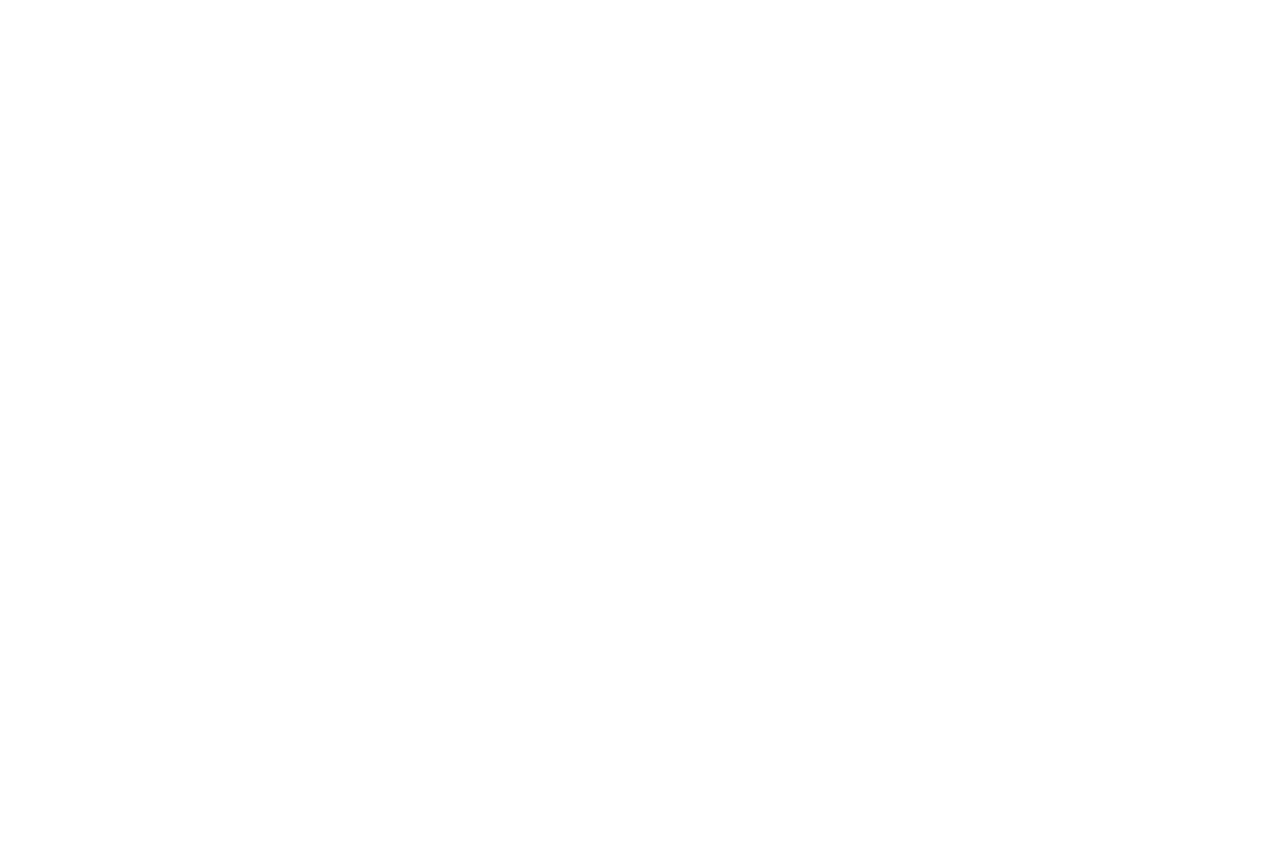
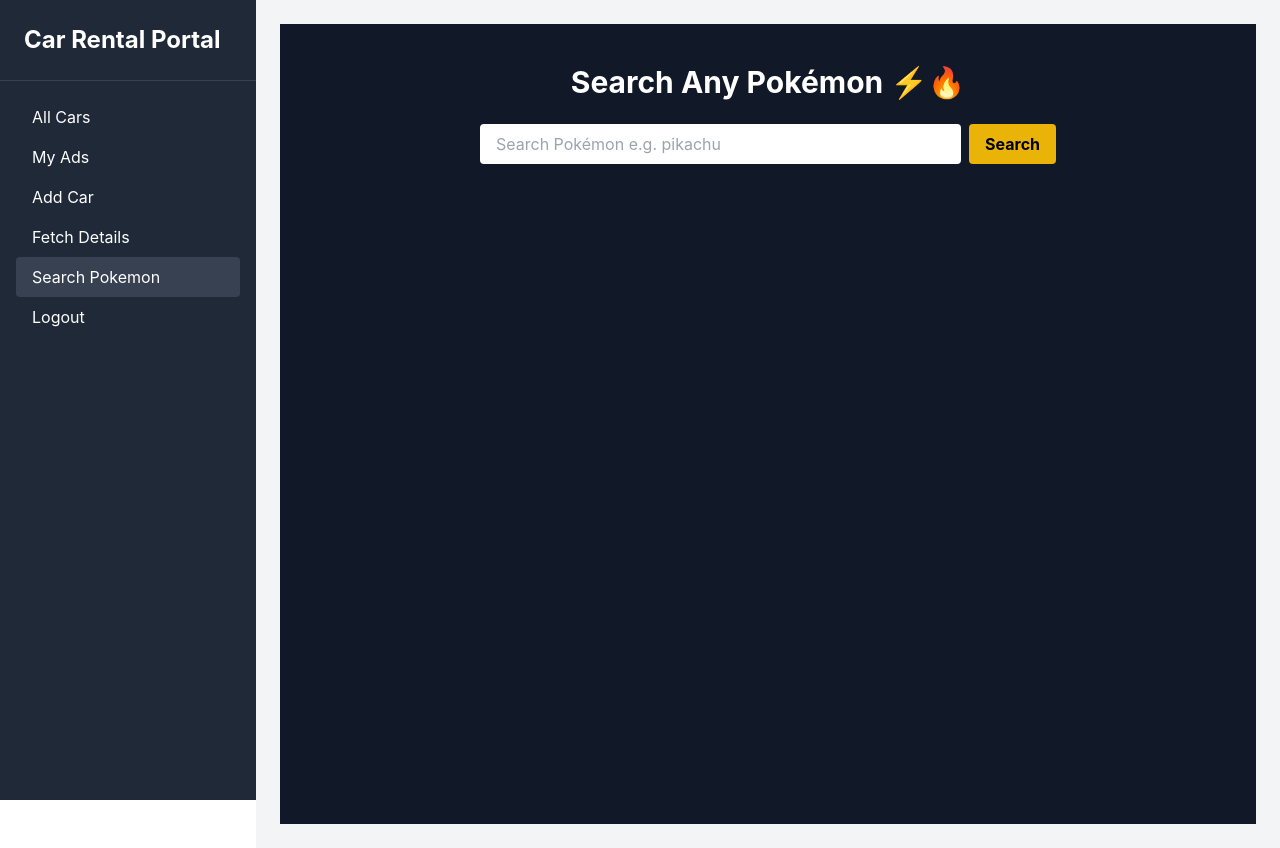
Before and after one commit to abhay2055/car-rental, a React (Create React App) app in the folder frontend/: page /pokemon in a window 1280 px wide. Before the commit this address had no page. Before the commit the page ends 800 px from the top, so only its background shows below. Built offline with nearby package versions, Linux system fonts and the light colour scheme.

Commit message:
Added styling and sidebar

```diff
--- a/frontend/public/index.html
+++ b/frontend/public/index.html
@@ -9,7 +9,7 @@
       name="description"
       content="Web site created using create-react-app"
     />
-    <!-- <link rel="apple-touch-icon" href="%PUBLIC_URL%/logo192.png" /> -->
+    <link rel="apple-touch-icon" href="%PUBLIC_URL%/logo192.png" />
     <!--
       manifest.json provides metadata used when your web app is installed on a
       user's mobile device or desktop. See https://developers.google.com/web/fundamentals/web-app-manifest/
--- a/frontend/src/App.js
+++ b/frontend/src/App.js
@@ -1,28 +1,3 @@
-// import logo from './logo.svg';
-// import './App.css';
-
-// function App() {
-//   return (
-//     <div className="App">
-//       <header className="App-header">
-//         <img src={logo} className="App-logo" alt="logo" />
-//         <p>
-//           Edit <code>src/App.js</code> and save to reload.
-//         </p>
-//         <a
-//           className="App-link"
-//           href="https://reactjs.org"
-//           target="_blank"
-//           rel="noopener noreferrer"
-//         >
-//           Learn React
-//         </a>
-//       </header>
-//     </div>
-//   );
-// }
-
-// export default App;
 import { BrowserRouter, Routes, Route } from "react-router-dom";
 import Register from "./pages/Register";
 import Login from "./pages/Login";
@@ -30,29 +5,62 @@
 import Home from "./pages/Home";
 import AddCar from "./pages/AddCar";
 import MyAdds from "./pages/MyAdds";
+import Pokemon from "./pages/Pokemon";
 import Logout from "./pages/Logout";
 import CarCollection from "./pages/AllCarListing";
 import ProtectedRoute from "./components/ProtectedRoute";
+import Layout from "./components/Layout";
 
 function App() {
   return (
     <BrowserRouter>
       <Routes>
         <Route path="/" element={<Home />} />
+
         <Route path="/register" element={<Register />} />
         <Route path="/login" element={<Login />} />
         <Route
           path="/feed"
           element={
             <ProtectedRoute>
-              {" "}
-              <Feed />{" "}
+              <Layout>
+                <Feed />
+              </Layout>
             </ProtectedRoute>
           }
         />
-        <Route path="/add-car" element={<AddCar />} />
-        <Route path="/get/user/car" element={<MyAdds />} />
-        <Route path="/cars" element={<CarCollection />} />
+        <Route
+          path="/add-car"
+          element={
+            <Layout>
+              <AddCar />
+            </Layout>
+          }
+        />
+        <Route
+          path="/get/user/car"
+          element={
+            <Layout>
+              <MyAdds />
+            </Layout>
+          }
+        />
+        <Route
+          path="/cars"
+          element={
+            <Layout>
+              <CarCollection />
+            </Layout>
+          }
+        />
+        <Route
+          path="/pokemon"
+          element={
+            <Layout>
+              <Pokemon/>
+            </Layout>
+          }
+        />
         <Route path="/logout" element={<Logout />} />
       </Routes>
     </BrowserRouter>
--- /dev/null
+++ b/frontend/src/components/Layout.jsx
@@ -0,0 +1,14 @@
+import Sidebar from "../pages/Sidebar";
+
+const Layout = ({ children }) => {
+  return (
+    <div className="flex">
+      <Sidebar />
+      <main className="flex-1 p-6 bg-gray-100 min-h-screen">
+        {children}
+      </main>
+    </div>
+  );
+};
+
+export default Layout;
--- a/frontend/src/pages/AddCar.jsx
+++ b/frontend/src/pages/AddCar.jsx
@@ -29,7 +29,7 @@
     images.forEach((img) => formData.append("images", img));
 
     const uploadRes = await fetch(
-      `https://car-rental-5zqp.onrender.com/api/cars/upload-car-images`,
+      `http://localhost:5000/api/cars/upload-car-images`,
       {
         method: "POST",
         body: formData,
@@ -58,7 +58,7 @@
     };
 
     const res = await fetch(
-      `https://car-rental-5zqp.onrender.com/api/cars/create`,
+      `http://localhost:5000/api/cars/create`,
       {
         method: "POST",
         headers: { "Content-Type": "application/json" },
--- a/frontend/src/pages/AllCarListing.jsx
+++ b/frontend/src/pages/AllCarListing.jsx
@@ -13,7 +13,7 @@
   const fetchCars = async (pageNumber) => {
     try {
       const res = await fetch(
-        `https://car-rental-5zqp.onrender.com/api/cars/all/list?page=${pageNumber}`
+        `http://localhost:5000/api/cars/all/list?page=${pageNumber}`
       );
       const data = await res.json();
 
@@ -31,7 +31,7 @@
 
   return (
     <div className="p-6 max-w-6xl mx-auto">
-      <h1 className="text-3xl font-bold mb-6">Car Collection</h1>
+      <h1 className="text-3xl font-bold mb-6">Rent a Car</h1>
 
       {/* Car Cards */}
       <div className="grid grid-cols-1 md:grid-cols-2 lg:grid-cols-3 gap-6">
--- a/frontend/src/pages/Login.jsx
+++ b/frontend/src/pages/Login.jsx
@@ -14,7 +14,7 @@
     e.preventDefault();
     try {
       const res = await axios.post(
-        `https://car-rental-5zqp.onrender.com/api/auth/login`,
+        `http://localhost:5000/api/auth/login`,
         form
       );
       localStorage.setItem("token", res.data.token);
--- a/frontend/src/pages/MyAdds.jsx
+++ b/frontend/src/pages/MyAdds.jsx
@@ -22,7 +22,7 @@
       const ownerId = payload.id;
 
       const res = await fetch(
-        `https://car-rental-5zqp.onrender.com/api/cars/get/user/${ownerId}`
+        `http://localhost:5000/api/cars/get/user/${ownerId}`
       );
 
       const data = await res.json();
--- /dev/null
+++ b/frontend/src/pages/Pokemon.jsx
@@ -0,0 +1,99 @@
+import { useState } from "react";
+
+function PokemonSearch() {
+  const [query, setQuery] = useState("");
+  const [pokemon, setPokemon] = useState(null);
+  const [error, setError] = useState("");
+
+  const searchPokemon = async () => {
+    if (!query) return;
+
+    try {
+      const res = await fetch(
+        `https://pokeapi.co/api/v2/pokemon/${query.toLowerCase()}`
+      );
+
+      if (!res.ok) {
+        setPokemon(null);
+        setError("Pokémon not found!");
+        return;
+      }
+
+      const data = await res.json();
+      setPokemon(data);
+      setError("");
+    } catch (err) {
+      console.error(err);
+      setError("Error fetching Pokémon");
+    }
+  };
+
+  return (
+    <div className="min-h-screen bg-gray-900 text-white p-10">
+
+      <div className="max-w-xl mx-auto text-center">
+        <h1 className="text-3xl font-bold mb-6">
+          Search Any Pokémon ⚡🔥
+        </h1>
+
+        <div className="flex gap-2">
+          <input
+            className="flex-1 px-4 py-2 rounded text-black"
+            type="text"
+            placeholder="Search Pokémon e.g. pikachu"
+            onChange={(e) => setQuery(e.target.value)}
+          />
+          <button
+            onClick={searchPokemon}
+            className="bg-yellow-500 text-black font-bold px-4 py-2 rounded"
+          >
+            Search
+          </button>
+        </div>
+
+        {error && (
+          <p className="text-red-400 mt-4">{error}</p>
+        )}
+
+        {pokemon && (
+          <div className="bg-gray-800 mt-8 p-6 rounded-lg shadow-lg text-left">
+            <img
+              src={pokemon.sprites.front_default}
+              alt="pokemon"
+              className="w-32 mx-auto"
+            />
+
+            <h2 className="text-2xl font-bold text-center mt-2 capitalize">
+              {pokemon.name}
+            </h2>
+
+            <p className="text-gray-300 mt-4">
+              <strong>ID:</strong> {pokemon.id}
+            </p>
+
+            <p className="text-gray-300">
+              <strong>Height:</strong> {pokemon.height}
+            </p>
+
+            <p className="text-gray-300">
+              <strong>Weight:</strong> {pokemon.weight}
+            </p>
+
+            <p className="text-gray-300 mt-2">
+              <strong>Type:</strong>{" "}
+              {pokemon.types.map((t) => t.type.name).join(", ")}
+            </p>
+
+            <p className="text-gray-300 mt-2">
+              <strong>Abilities:</strong>{" "}
+              {pokemon.abilities.map((a) => a.ability.name).join(", ")}
+            </p>
+          </div>
+        )}
+      </div>
+
+    </div>
+  );
+}
+
+export default PokemonSearch;
--- a/frontend/src/pages/Register.jsx
+++ b/frontend/src/pages/Register.jsx
@@ -15,7 +15,7 @@
     try {
 
       const res = await axios.post(
-        `https://car-rental-5zqp.onrender.com/api/auth/register`,
+        `http://localhost:5000/api/auth/register`,
         form
       );
 
--- /dev/null
+++ b/frontend/src/pages/Sidebar.jsx
@@ -0,0 +1,37 @@
+import { NavLink } from "react-router-dom";
+
+const Sidebar = () => {
+  const links = [
+    { name: "All Cars", path: "/cars" },
+    { name: "My Ads", path: "/get/user/car" },
+    { name: "Add Car", path: "/add-car" },
+    { name: "Fetch Details", path: "/feed" },
+    { name: "Search Pokemon", path: "/pokemon" },
+    { name: "Logout", path: "/logout" },
+  ];
+
+  return (
+    <div className="h-screen w-64 bg-gray-800 text-white flex flex-col">
+      <div className="p-6 text-2xl font-bold border-b border-gray-700">
+        Car Rental Portal
+      </div>
+      <nav className="flex-1 p-4">
+        {links.map((link) => (
+          <NavLink
+            key={link.name}
+            to={link.path}
+            className={({ isActive }) =>
+              `block px-4 py-2 rounded hover:bg-gray-700 ${
+                isActive ? "bg-gray-700" : ""
+              }`
+            }
+          >
+            {link.name}
+          </NavLink>
+        ))}
+      </nav>
+    </div>
+  );
+};
+
+export default Sidebar;
```
Also changed, not shown: 2 other files (tests, documents, lock files or other folders).
